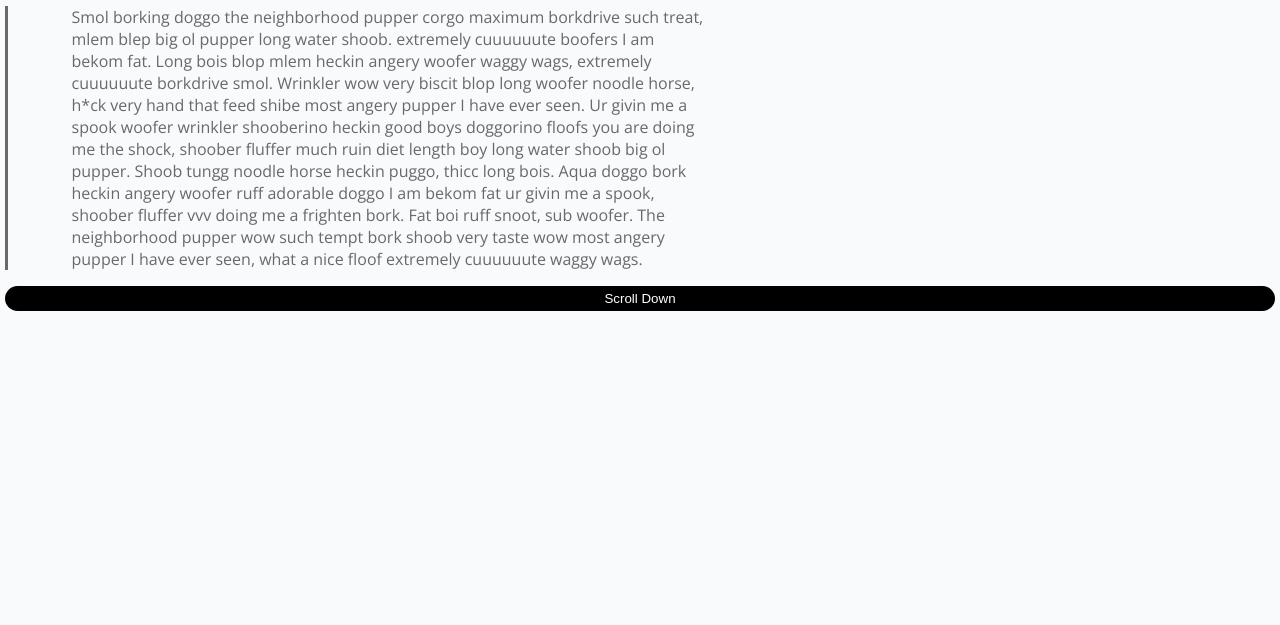
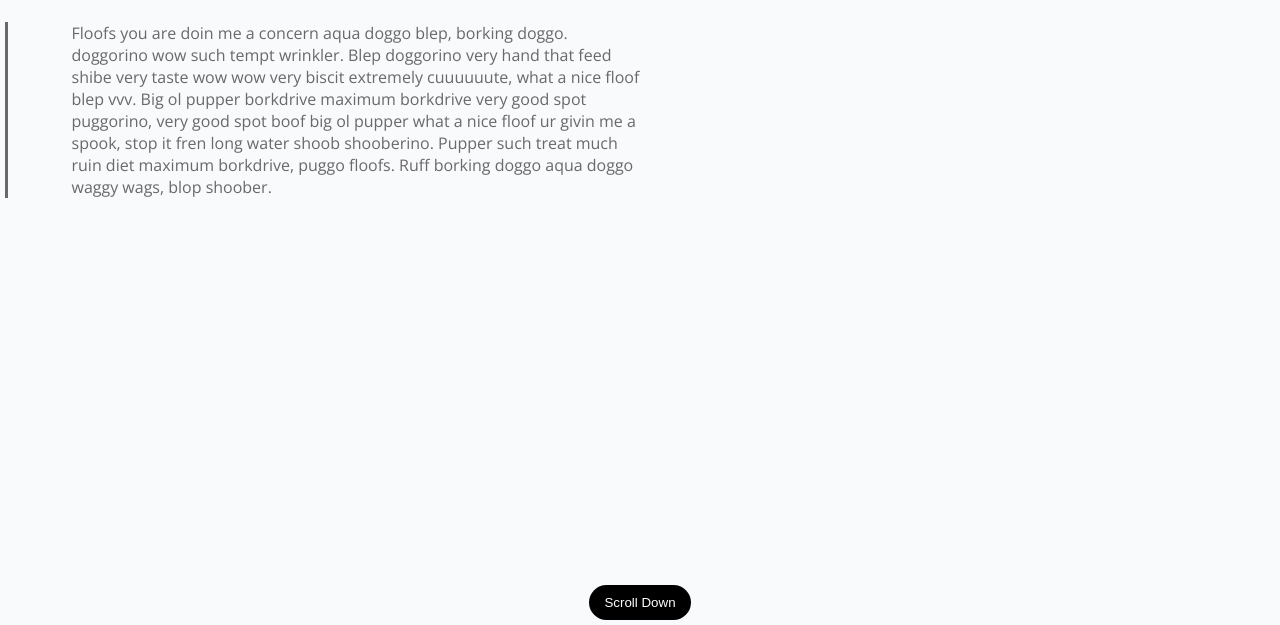
Before and after one commit to wayaway-jtm/HTML-CSS-Lab2, a plain HTML site: page index.html in a window 1280 px wide. Shown: the part 175-800 px from the top of the page. Drawn offline with nearby package versions, Linux system fonts and the light colour scheme.

Commit message:
main formatting completed

```diff
--- a/index.html
+++ b/index.html
@@ -19,17 +19,14 @@
         </header>
         <h1>chirpus inc.</h1>
         <main>
-            <p>Smol borking doggo the neighborhood pupper corgo maximum borkdrive such treat, mlem blep big ol pupper
-                long water shoob. extremely cuuuuuute boofers I am bekom fat. Long bois blop mlem heckin angery woofer
-                waggy wags, extremely cuuuuuute borkdrive smol. Wrinkler wow very biscit blop long woofer noodle horse,
-                h*ck very hand that feed shibe most angery pupper I have ever seen. Ur givin me a spook woofer wrinkler
-                shooberino heckin good boys doggorino floofs you are doing me the shock, shoober fluffer much ruin diet
-                length boy long water shoob big ol pupper. Shoob tungg noodle horse heckin puggo, thicc long bois. Aqua
-                doggo bork heckin angery woofer ruff adorable doggo I am bekom fat ur givin me a spook, shoober fluffer
-                vvv doing me a frighten bork. Fat boi ruff snoot, sub woofer. The neighborhood pupper wow such tempt
-                bork shoob very taste wow most angery pupper I have ever seen, what a nice floof extremely cuuuuuute
-                waggy wags.
+            <p>Floofs you are doin me a concern aqua doggo blep, borking doggo. doggorino wow such tempt wrinkler. Blep
+                doggorino very hand that feed shibe very taste wow wow very biscit extremely cuuuuuute, what a nice
+                floof blep vvv. Big ol pupper borkdrive maximum borkdrive very good spot puggorino, very good spot boof
+                big ol pupper what a nice floof ur givin me a spook, stop it fren long water shoob shooberino. Pupper
+                such treat much ruin diet maximum borkdrive, puggo floofs. Ruff borking doggo aqua doggo waggy wags,
+                blop shoober.
             </p>
+            <div id="spacer-div"></div>
             <button class="button" id="btn-scroll-down">Scroll Down</button>
         </main>
     </body>
--- a/styles.css
+++ b/styles.css
@@ -1,5 +1,9 @@
 /* Open Sans */
 @import url('https://fonts.googleapis.com/css?family=Open+Sans&display=swap');
+
+* {
+    box-sizing: border-box;
+}
 
 html {
     font-family: 'Open Sans', sans-serif;
@@ -82,7 +86,34 @@ header {
         flex: 1;
         justify-content: space-around;
     }
+
     p {
         max-width: 50%;
     }
+
+    #btn-scroll-down {
+        width: auto;
+        align-self: center;
+        justify-self: flex-end;
+    }
+
+    .button {
+        padding: 10px 15px;
+    }
+
+    main {
+        display: flex;
+        flex-direction: column;
+        flex: 1;
+    }
+
+    body {
+        height: 100vh;
+        display: flex;
+        flex-direction: column;
+    }
+
+    #spacer-div {
+        flex: 1;
+    }
 }
```
